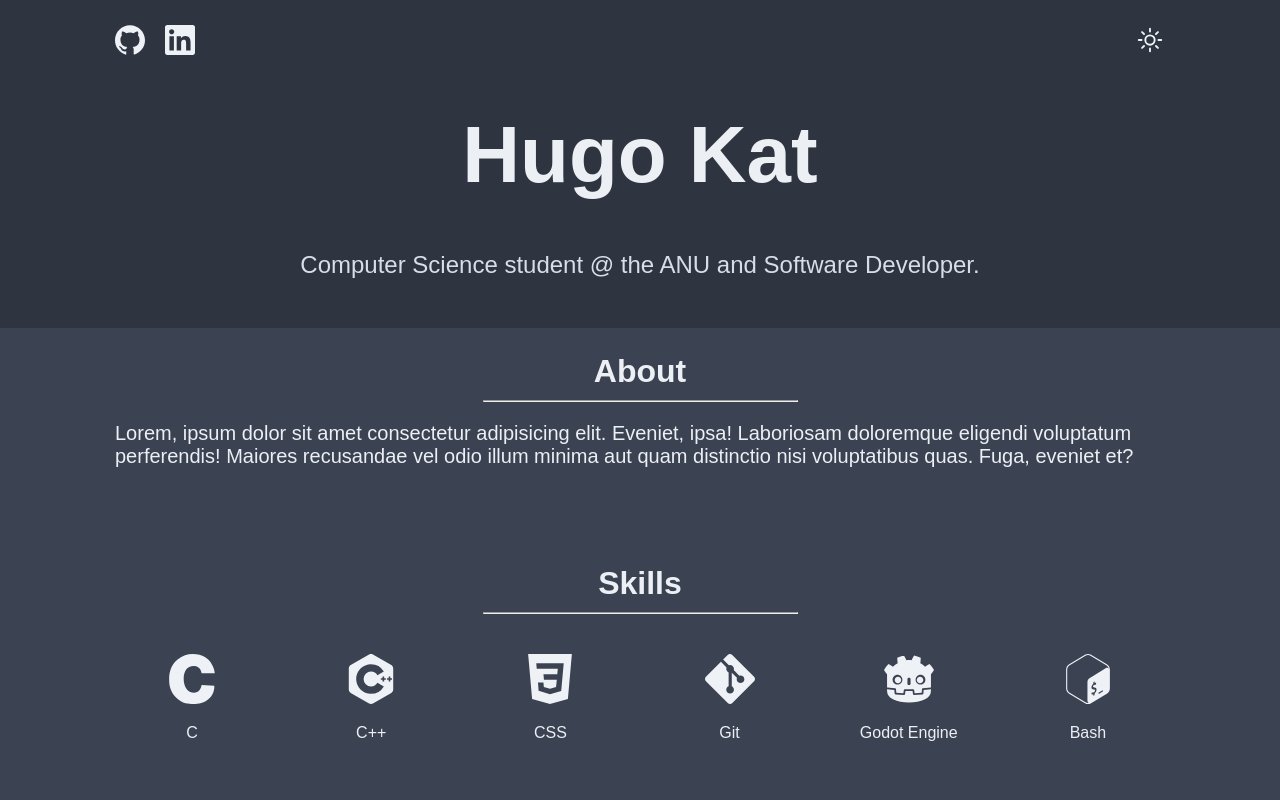
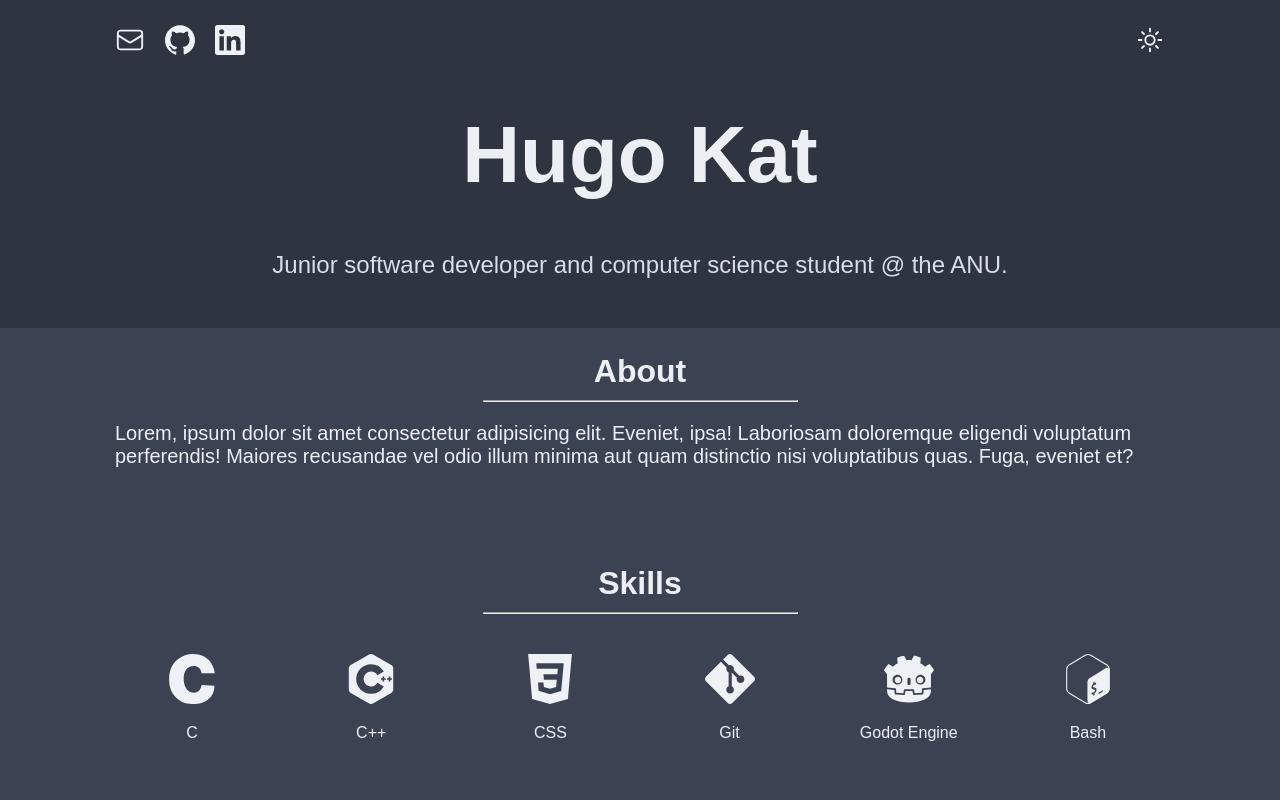
Before and after one commit to hkattt/portfolio, a React (Vite) app in the folder portfolio/: page / in a window 1280 px wide. Shown: the top 800 px of the page. Built offline with nearby package versions, Linux system fonts and the light colour scheme; a web font is replaced by a local one.

Commit message:
Added email address button

```diff
--- a/portfolio/src/Header/Header.module.css
+++ b/portfolio/src/Header/Header.module.css
@@ -50,3 +50,9 @@
     white-space: no-wrap;
     margin-top: 0px;
 }
+
+.email {
+    color: var(--font-tertiary);
+    font-size: 1.5rem;
+    white-space: no-wrap;
+}
--- a/portfolio/src/Header/Header.tsx
+++ b/portfolio/src/Header/Header.tsx
@@ -8,6 +8,9 @@ function Header() {
             <div className={styles.content}>
                 <div className={styles.bar}>
                     <div className={styles.socials}>
+                        <a className={styles.social} href="mailto:hugo.kat3@gmail.com">
+                            <img className={styles.icon} src="email.svg" alt="Email Icon"/>
+                        </a>
                         <a className={styles.social} href="https://github.com/hkattt" target="_blank" rel="noopener noreferrer">
                             <img className={styles.icon} src="github.svg" alt="GitHub Logo"/>
                         </a>
@@ -20,7 +23,7 @@ function Header() {
                     </span>
                 </div>
                 <h1 className={styles.title}>Hugo Kat</h1>
-                <p className={styles.introduction}>Computer Science student @ the ANU and Software Developer.</p>
+                <p className={styles.introduction}>Junior software developer and computer science student @ the ANU.</p>
             </div>
         </header>
     )
```
Also changed, not shown: portfolio/public/email.svg (added), 1 other file (tests, documents, lock files or other folders).
